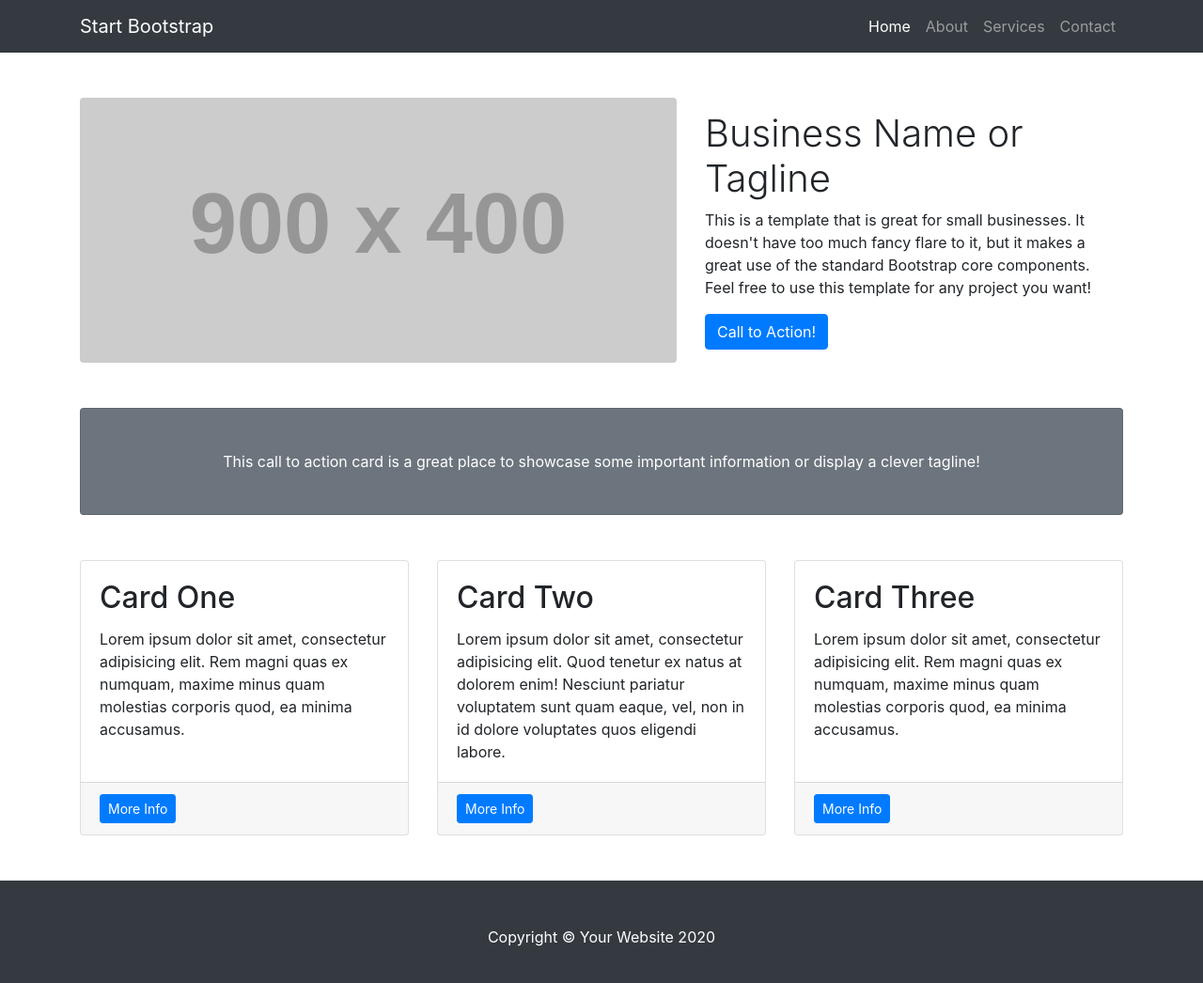
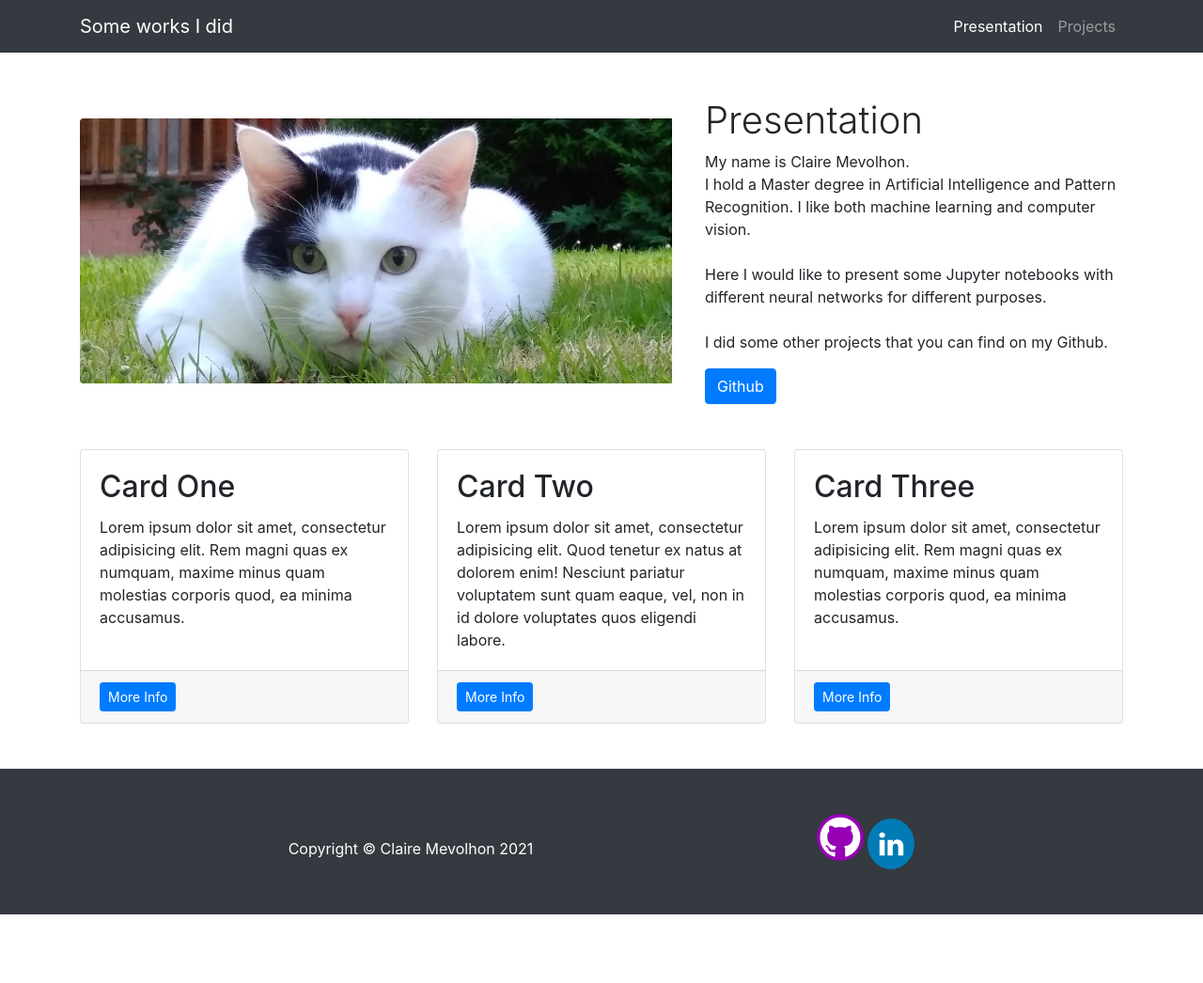
Before and after one commit to canneltigrou/canneltigrou.github.io, a website: page index.html in a window 1280 px wide. Shown: the whole page at 94% size. After the commit the page ends 973 px from the top, so only its background shows below. Drawn offline with Linux system fonts and the light colour scheme; placeholder pictures from the web are drawn by us.

Commit message:
setup of the presentation
modification of the index html and of the css.

```diff
--- a/index.html
+++ b/index.html
@@ -1,14 +1,18 @@
 <!DOCTYPE html>
 <html lang="en">
+
+<!-- Add icon library -->
+<link rel="stylesheet" href="https://cdnjs.cloudflare.com/ajax/libs/font-awesome/4.7.0/css/font-awesome.min.css">
+
 
 <head>
 
   <meta charset="utf-8">
   <meta name="viewport" content="width=device-width, initial-scale=1, shrink-to-fit=no">
-  <meta name="description" content="">
-  <meta name="author" content="">
+  <meta name="description" content="Presentation of different jupyter notebooks">
+  <meta name="author" content="Claire Mevolhon">
 
-  <title>Small Business - Start Bootstrap Template</title>
+  <title>Presentation of some works</title>
 
   <!-- Bootstrap core CSS -->
   <link href="startbootstrap-small-business-gh-pages/vendor/bootstrap/css/bootstrap.min.css" rel="stylesheet">
@@ -23,25 +27,19 @@
   <!-- Navigation -->
   <nav class="navbar navbar-expand-lg navbar-dark bg-dark fixed-top">
     <div class="container">
-      <a class="navbar-brand" href="#">Start Bootstrap</a>
+      <a class="navbar-brand" href="#">Some works I did</a>
       <button class="navbar-toggler" type="button" data-toggle="collapse" data-target="#navbarResponsive" aria-controls="navbarResponsive" aria-expanded="false" aria-label="Toggle navigation">
         <span class="navbar-toggler-icon"></span>
       </button>
       <div class="collapse navbar-collapse" id="navbarResponsive">
         <ul class="navbar-nav ml-auto">
           <li class="nav-item active">
-            <a class="nav-link" href="#">Home
+            <a class="nav-link" href="#">Presentation
               <span class="sr-only">(current)</span>
             </a>
           </li>
           <li class="nav-item">
-            <a class="nav-link" href="#">About</a>
-          </li>
-          <li class="nav-item">
-            <a class="nav-link" href="#">Services</a>
-          </li>
-          <li class="nav-item">
-            <a class="nav-link" href="#">Contact</a>
+            <a class="nav-link" href="#">Projects</a>
           </li>
         </ul>
       </div>
@@ -54,24 +52,19 @@
     <!-- Heading Row -->
     <div class="row align-items-center my-5">
       <div class="col-lg-7">
-        <img class="img-fluid rounded mb-4 mb-lg-0" src="http://placehold.it/900x400" alt="">
+        <img class="img-fluid rounded mb-4 mb-lg-0" src="images/chaussette.jpg" alt="">
       </div>
       <!-- /.col-lg-8 -->
       <div class="col-lg-5">
-        <h1 class="font-weight-light">Business Name or Tagline</h1>
-        <p>This is a template that is great for small businesses. It doesn't have too much fancy flare to it, but it makes a great use of the standard Bootstrap core components. Feel free to use this template for any project you want!</p>
-        <a class="btn btn-primary" href="#">Call to Action!</a>
+        <h1 class="font-weight-light">Presentation</h1>
+        <p>My name is Claire Mevolhon. <br>I hold a Master degree in Artificial Intelligence and Pattern Recognition. I like both machine learning and computer vision. <br>
+          <br>Here I would like to present some Jupyter notebooks with different neural networks for different purposes.<br>
+          <br>I did some other projects that you can find on my Github.</p>
+        <a class="btn btn-primary" href="https://github.com/canneltigrou">Github</a>
       </div>
       <!-- /.col-md-4 -->
     </div>
     <!-- /.row -->
-
-    <!-- Call to Action Well -->
-    <div class="card text-white bg-secondary my-5 py-4 text-center">
-      <div class="card-body">
-        <p class="text-white m-0">This call to action card is a great place to showcase some important information or display a clever tagline!</p>
-      </div>
-    </div>
 
     <!-- Content Row -->
     <div class="row">
@@ -121,7 +114,14 @@
   <!-- Footer -->
   <footer class="py-5 bg-dark">
     <div class="container">
-      <p class="m-0 text-center text-white">Copyright &copy; Your Website 2020</p>
+      <p class="m-0 text-center text-white">Copyright &copy; Claire Mevolhon 2021
+        &emsp;&emsp;&emsp;&emsp;&emsp;&emsp;&emsp;&emsp;&emsp;
+        &emsp;&emsp;&emsp;&emsp;&emsp;&emsp;&emsp;&emsp;&emsp;
+        <a class="fa fa-github" href="https://github.com/canneltigrou"></a>
+        <a class="fa fa-linkedin" href= "https://www.linkedin.com/in/claire-mevolhon/"></a>
+
+      </p>
+
     </div>
     <!-- /.container -->
   </footer>
--- a/startbootstrap-small-business-gh-pages/css/small-business.css
+++ b/startbootstrap-small-business-gh-pages/css/small-business.css
@@ -6,3 +6,27 @@
 body {
   padding-top: 56px;
 }
+
+
+.fa {
+  font-size: 30px;
+  width: 50px;
+  text-align: center;
+  text-decoration: none;
+  border-radius: 50%;
+}
+
+.fa-linkedin {
+  background: #007bb5;
+  color: white;
+  padding: 12px;
+
+}
+
+.fa-github {
+  background: #9700b5;
+  color: white;
+  font-size: 50px;
+  padding: 0px;
+
+}
```
Also changed, not shown: images/chaussette.jpg (added).
